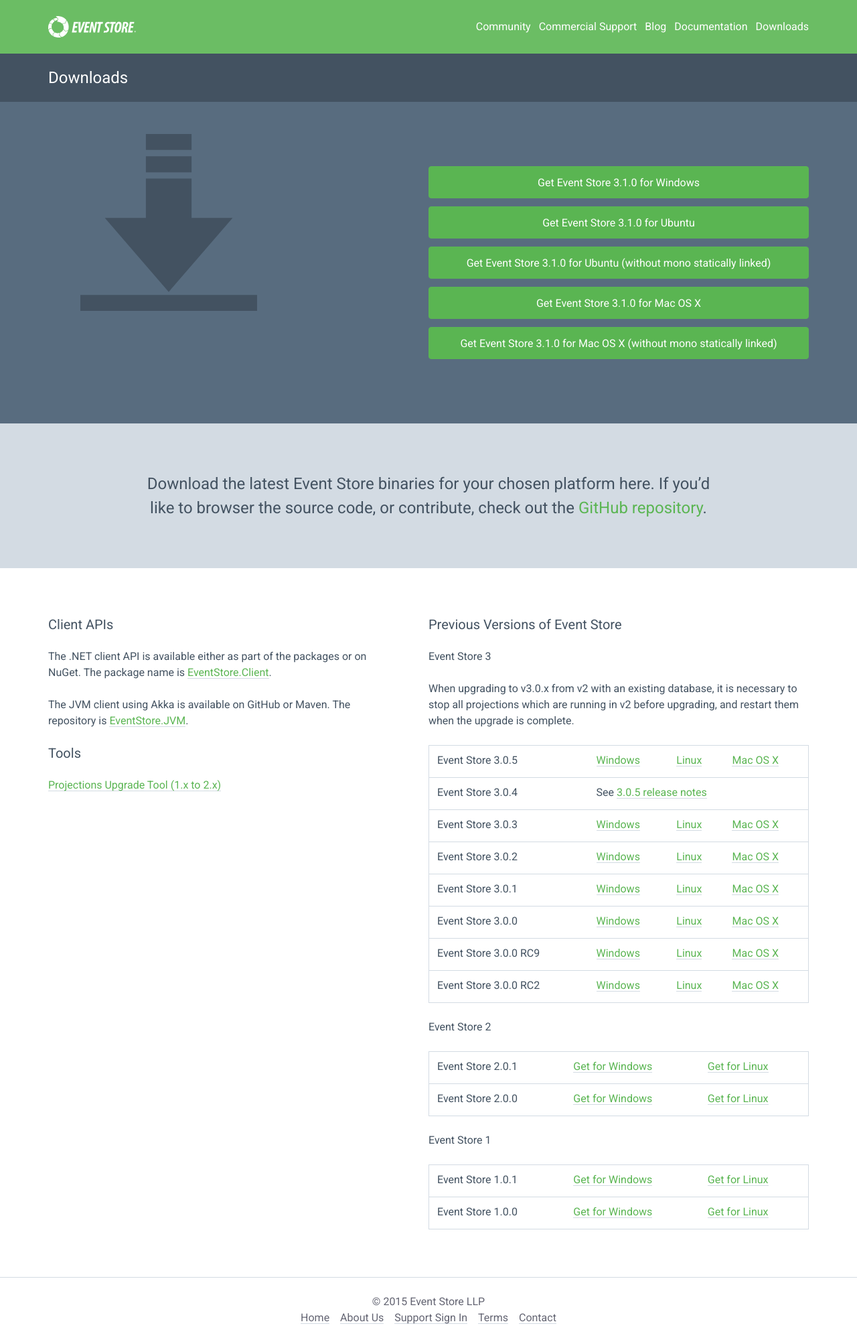
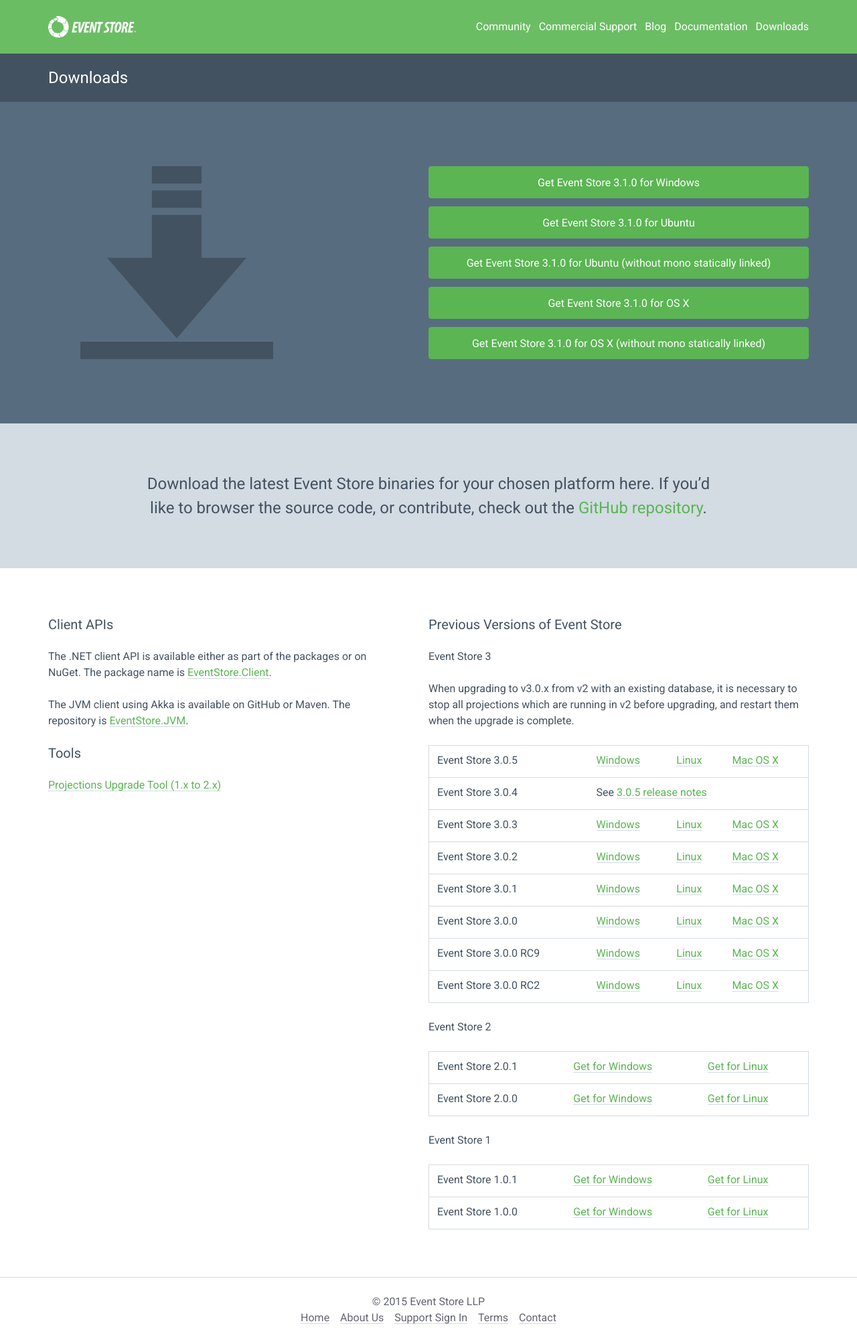
Before and after one commit to sandboxorg/geteventstore.com, a Jekyll site: the page built from downloads/index.html, in a window 1280 px wide. Shown: the whole page at 67% size. Built offline with Jekyll 4.4.1, drawn with Linux system fonts in a browser that asks for light colours; nearby versions of some CDN libraries; Markdown is read by kramdown in place of the engine named in the settings.

```diff
--- a/downloads/index.html
+++ b/downloads/index.html
@@ -13,7 +13,7 @@ description: "Download Event Store binaries for Windows, Linux or Mac OS X."
         text-align: center;
     }
     .download-icon {
-        height: 9rem;
+        height: 6rem;
     }
     .downloads__previous-versions table {
         width: 100%;
@@ -25,11 +25,12 @@ description: "Download Event Store binaries for Windows, Linux or Mac OS X."
     }
     @media (min-width: 720px) {
         .download-icon-container {
+            margin: 3rem 0 0;
             text-align: left;
             text-indent: 3rem;
         }
         .download-icon {
-            height: 16.5rem;
+            height: 18rem;
         }
         .downloads__other {
             margin-right: 4.5rem;
@@ -53,8 +54,8 @@ description: "Download Event Store binaries for Windows, Linux or Mac OS X."
                     <a href="http://download.geteventstore.com/binaries/EventStore-OSS-Win-v3.1.0.zip" class="btn btn--primary">Get Event Store 3.1.0 for Windows</a>
                     <a href="http://download.geteventstore.com/binaries/EventStore-OSS-Ubuntu-v3.1.0.tar.gz" class="btn btn--primary">Get Event Store 3.1.0 for Ubuntu</a>
                     <a href="http://download.geteventstore.com/binaries/EventStore-OSS-Mono-Ubuntu-v3.1.0.tar.gz" class="btn btn--primary">Get Event Store 3.1.0 for Ubuntu (without mono statically linked)</a>
-                    <a href="http://download.geteventstore.com/binaries/EventStore-OSS-MacOSX-v3.1.0.tar.gz" class="btn btn--primary">Get Event Store 3.1.0 for Mac OS X</a>
-                    <a href="http://download.geteventstore.com/binaries/EventStore-OSS-Mono-MacOSX-v3.1.0.tar.gz" class="btn btn--primary">Get Event Store 3.1.0 for Mac OS X (without mono statically linked)</a>
+                    <a href="http://download.geteventstore.com/binaries/EventStore-OSS-MacOSX-v3.1.0.tar.gz" class="btn btn--primary">Get Event Store 3.1.0 for OS X</a>
+                    <a href="http://download.geteventstore.com/binaries/EventStore-OSS-Mono-MacOSX-v3.1.0.tar.gz" class="btn btn--primary">Get Event Store 3.1.0 for OS X (without mono statically linked)</a>
                 </p>
             </div>
         </div>
```
Also changed, not shown: _data/downloads.json (+15 -3 lines).
